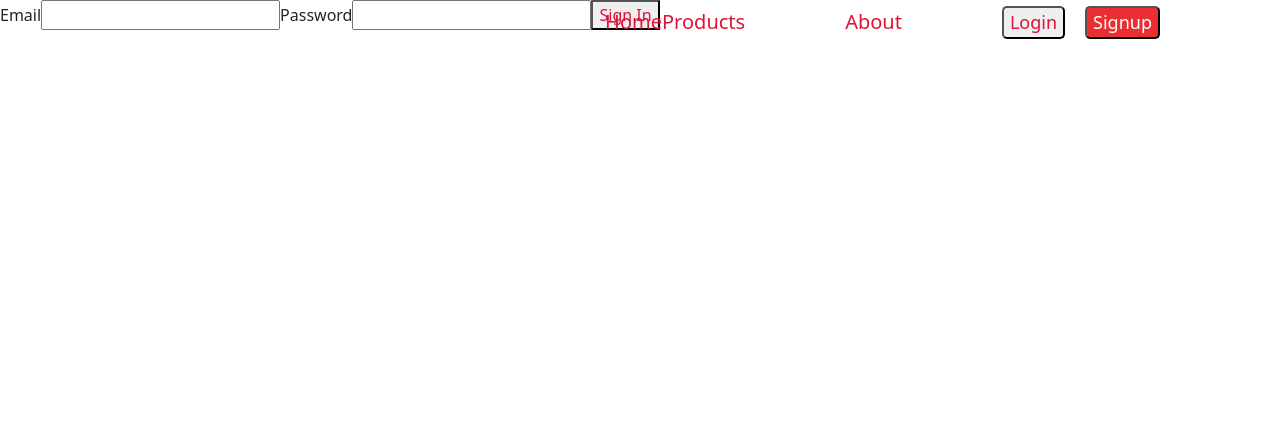
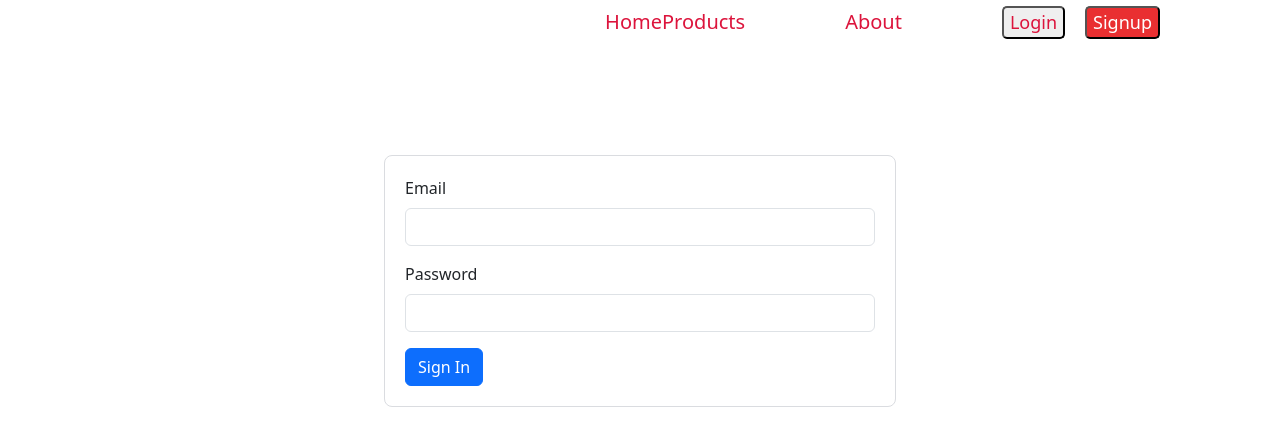
Before and after one commit to Monica-Macharia/vitu, a React (Create React App) app in the folder client/: page /Signup/Signin in a window 1280 px wide. Shown: the top 446 px of the page. Built offline with nearby package versions, Linux system fonts and the light colour scheme; the HTML template or start-up script is replaced by a standard one.

Commit message:
signup styling

```diff
--- a/client/src/Signin.js
+++ b/client/src/Signin.js
@@ -101,31 +101,23 @@ function Login(){
 
 
   return (
-      <form onSubmit={onLogin}>
+
+          <form className="form" onSubmit={onLogin}>
 
 
-            {/* <p className='error'>{ error}</p> */}
-          <label htmlFor="email">Email</label>
-         <input
-              type="text"
-              id="email"
-              // placeholder="email"
-              onChange={handleChange}
-              required/>
-              <label htmlFor="password">Password</label>
-         <input
-              type="text"
-              id="password"
-              name="password"
-              onChange={handleChange}
-              required
-              />
-              {/* {error && <div className="error">{error}</div>} */}
+          <div class="mb-3">
+          <label for="exampleInputEmail1" class="form-label">Email</label>
+          <input type="email" class="form-control" id="exampleInputEmail1"  onChange={handleChange} aria-describedby="emailHelp"/>
 
-              <button type="submit" > {" "}
-        Sign In{" "}</button>
-              </form>
+          </div>
+          <div class="mb-3">
+          <label for="exampleInputPassword1" class="form-label">Password</label>
+          <input type="password" class="form-control" onChange={handleChange}  id="exampleInputPassword1"/>
+          </div>
 
+          <button type="submit" class="btn btn-primary">{" "}
+          Sign In{" "}</button>
+          </form>
 
 
 
--- a/client/src/Signup.js
+++ b/client/src/Signup.js
@@ -33,7 +33,7 @@ function Signup(){
         })
         .then((r) => r.json())
         .then(setInputs);
-        navigate('./Signin')
+        navigate('../Login')
     }
     return (
         // <form onSubmit={handleSubmit}>
```
